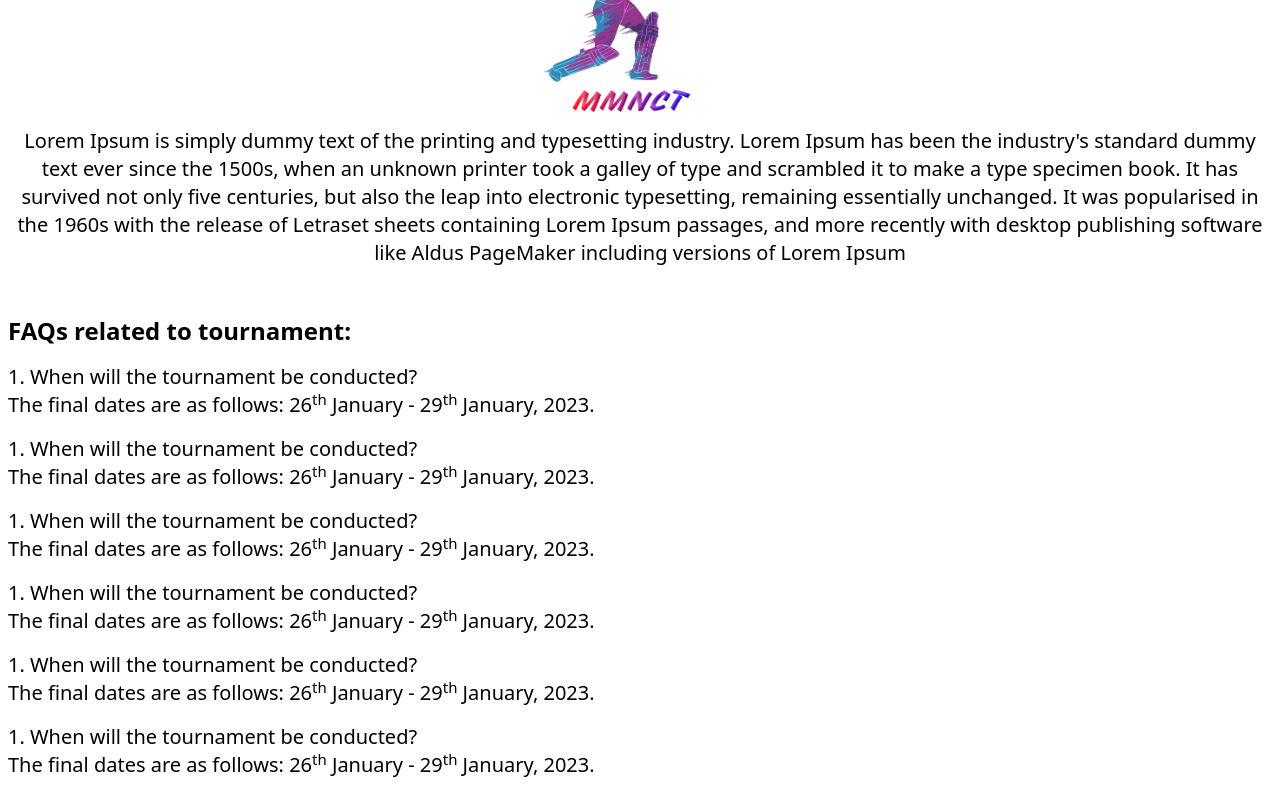
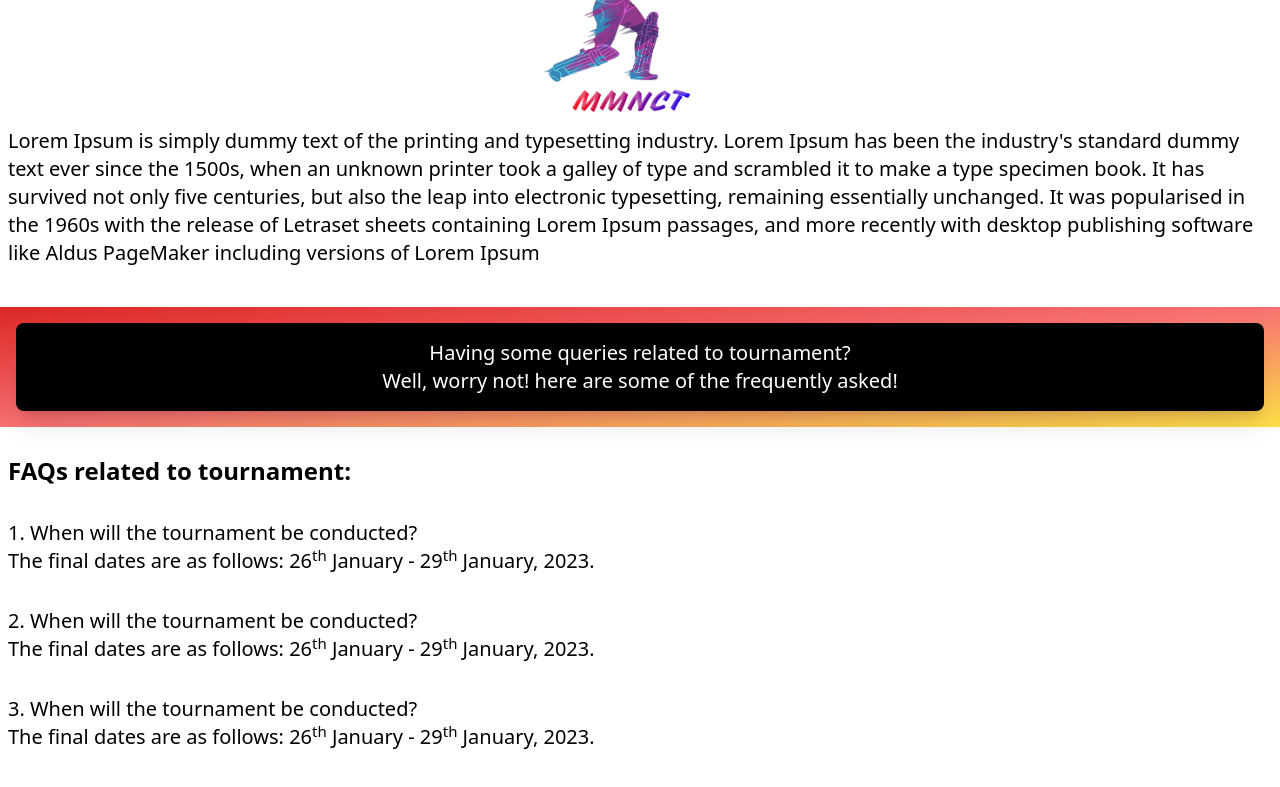
Before and after one commit to ujjwalkirti/mmnct, a Next.js app: page / in a window 1280 px wide. Shown: the part 840-1627 px from the top of the page. Built offline with nearby package versions, Linux system fonts and the light colour scheme.

Commit message:
changed the ui

```diff
--- a/components/Followup.jsx
+++ b/components/Followup.jsx
@@ -13,7 +13,7 @@ const Followup = () => {
       {/* About Section */}
       <div className="mx-2">
         <Image src="/main.png" width={200} height={200} />
-        <p>{description}</p>
+        <p className="text-left">{description}</p>
       </div>
       {/* Details */}
       <TournamentDetails />
--- a/components/TournamentDetails.jsx
+++ b/components/TournamentDetails.jsx
@@ -2,14 +2,22 @@ import React from "react";
 
 const TournamentDetails = () => {
   return (
-    <div className="text-left mt-10 p-2">
-      <p className="text-2xl font-bold">FAQs related to tournament:</p>
+    <div className="mt-10">
+      <div className="p-4 mb-5 bg-gradient-to-br from-red-600 to-yellow-300 via-red-400">
+        <div className=" bg-black text-white p-4 rounded-lg shadow-xl">
+          <p>Having some queries related to tournament?</p>
+          <p>Well, worry not! here are some of the frequently asked!</p>
+        </div>
+      </div>
+      <p className="text-2xl text-left font-bold p-2">
+        FAQs related to tournament:
+      </p>
 
       {Array(10)
         .fill(1)
         .map((el, i) => (
-          <div className="my-4">
-            <tr>1. When will the tournament be conducted?</tr>
+          <div className="text-left my-4 p-2">
+            <tr>{i+1}. When will the tournament be conducted?</tr>
             <tr>
               The final dates are as follows: 26<sup>th</sup> January - 29
               <sup>th</sup> January, 2023.
```
